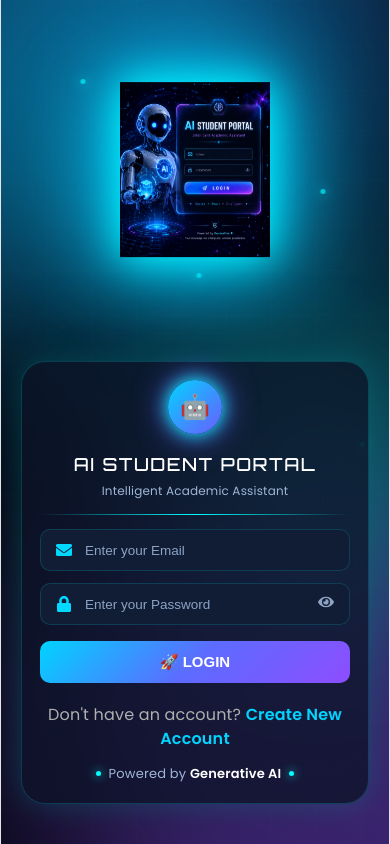
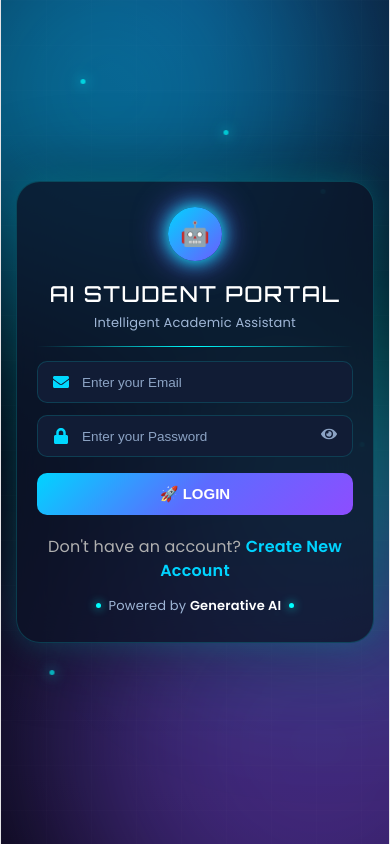
Before and after one commit to krishna-srinivasan/AI-Student-Portal-Generative-Copilot, a React app in the folder frontend/: page / in a window 390 px wide. Built offline with nearby package versions, Linux system fonts and the light colour scheme; the HTML template or start-up script is replaced by a standard one.

Commit message:
Fix: Make login screen responsive for mobile phones

```diff
--- a/frontend/src/styles/login.css
+++ b/frontend/src/styles/login.css
@@ -121,7 +121,7 @@ body {
     display: flex;
     align-items: center;
     justify-content: space-evenly;
-    padding: 20px 40px; /* Reduced from 60px to prevent vertical pushing */
+    padding: 20px 40px;
     box-sizing: border-box;
 }
 
@@ -139,7 +139,7 @@ body {
 ===================================================== */
 .robot-glow {
     position: absolute;
-    width: 320px; /* Reduced from 420px */
+    width: 320px;
     height: 320px;
     border-radius: 50%;
     background: radial-gradient(circle, rgba(0,255,255,.45), transparent 70%);
@@ -148,8 +148,8 @@ body {
 
 .robot-image {
     position: relative;
-    width: 400px; /* Reduced from 520px */
-    max-height: 75vh; /* Fits within viewport height cleanly */
+    width: 400px;
+    max-height: 75vh;
     object-fit: contain;
     animation: robotFloat 5s ease-in-out infinite;
     filter: drop-shadow(0 0 20px cyan) drop-shadow(0 0 40px #00bfff);
@@ -161,7 +161,7 @@ body {
 .login-card {
     width: 100%;
     max-width: 400px;
-    padding: 22px 28px; /* Reduced from 35px to tighten vertical card height */
+    padding: 22px 28px;
     border-radius: 24px;
     background: rgba(12,18,38,.78);
     backdrop-filter: blur(22px);
@@ -176,21 +176,21 @@ body {
    LOGO & TYPOGRAPHY
 ===================================================== */
 .logo-circle {
-    width: 54px; /* Reduced from 70px */
+    width: 54px;
     height: 54px;
-    margin: 0 auto 10px auto; /* Tightened margin bottom */
+    margin: 0 auto 10px auto;
     border-radius: 50%;
     display: flex;
     align-items: center;
     justify-content: center;
-    font-size: 24px; /* Reduced icon size */
+    font-size: 24px;
     background: linear-gradient(135deg, #00d4ff, #6b5cff);
     box-shadow: 0 0 18px cyan, 0 0 35px #6b5cff;
 }
 
 .portal-title {
     font-family: 'Orbitron', sans-serif;
-    font-size: 22px; /* Reduced from 26px */
+    font-size: 22px;
     line-height: 1.2;
     color: #ffffff;
     text-align: center;
@@ -202,13 +202,13 @@ body {
     text-align: center;
     color: #9fb6d6;
     font-size: 13px;
-    margin-bottom: 12px; /* Reduced from 25px */
+    margin-bottom: 12px;
 }
 
 .divider {
     width: 100%;
     height: 1px;
-    margin-bottom: 14px; /* Reduced from 25px */
+    margin-bottom: 14px;
     background: linear-gradient(to right, transparent, cyan, transparent);
 }
 
@@ -217,7 +217,7 @@ body {
 ===================================================== */
 .input-box {
     position: relative;
-    margin-bottom: 12px; /* Reduced from 20px */
+    margin-bottom: 12px;
 }
 
 .input-icon {
@@ -231,7 +231,7 @@ body {
 
 .input-box input {
     width: 100%;
-    height: 42px; /* Reduced from 48px */
+    height: 42px;
     padding-left: 44px;
     padding-right: 44px;
     border-radius: 10px;
@@ -277,7 +277,7 @@ body {
 ===================================================== */
 .login-btn {
     width: 100%;
-    height: 42px; /* Reduced from 48px */
+    height: 42px;
     border: none;
     border-radius: 10px;
     margin-top: 4px;
@@ -302,7 +302,7 @@ body {
    FOOTER & BOTTOM LINKS
 ===================================================== */
 .login-footer {
-    margin-top: 12px; /* Reduced from 25px */
+    margin-top: 12px;
     display: flex;
     justify-content: center;
     align-items: center;
@@ -377,13 +377,10 @@ body {
 }
 
 /* =====================================================
-   RESPONSIVE DESIGN
+   RESPONSIVE DESIGN (FIXED FOR MOBILE)
 ===================================================== */
-@media(max-width:1200px) {
-    .main-container { gap: 20px; }
-    .robot-image { width: 320px; }
-}
 
+/* Tablets and medium screens */
 @media(max-width:950px) {
     .main-container {
         flex-direction: column;
@@ -396,16 +393,25 @@ body {
     .portal-title { font-size: 20px; }
 }
 
-@media(max-width:600px) {
-    .robot-image { width: 150px; }
-    .login-card { padding: 18px; }
-    .portal-title { font-size: 18px; }
-    .portal-subtitle { font-size: 12px; }
+/* Phones (This specific block hides the robot and centers the form) */
+@media(max-width:768px) {
+    .left-panel {
+        display: none; /* Hides the entire robot image and glow on small screens */
+    }
+    .main-container {
+        padding: 15px;
+        justify-content: center;
+    }
+    .right-panel {
+        width: 100%;
+        display: flex;
+        justify-content: center;
+    }
+    .login-card {
+        padding: 25px 20px;
+        width: 100%;
+        max-width: 100%; /* Allows the form to take up comfortable space */
+    }
+    .portal-title { font-size: 22px; }
+    .portal-subtitle { font-size: 13px; }
 }
-
-/* =====================================================
-   SCROLLBAR & SELECTION
-===================================================== */
-::-webkit-scrollbar { width: 8px; }
-::-webkit-scrollbar-thumb { background: #00d8ff; border-radius: 20px; }
-::selection { background: #00d9ff; color: #000; }
```
